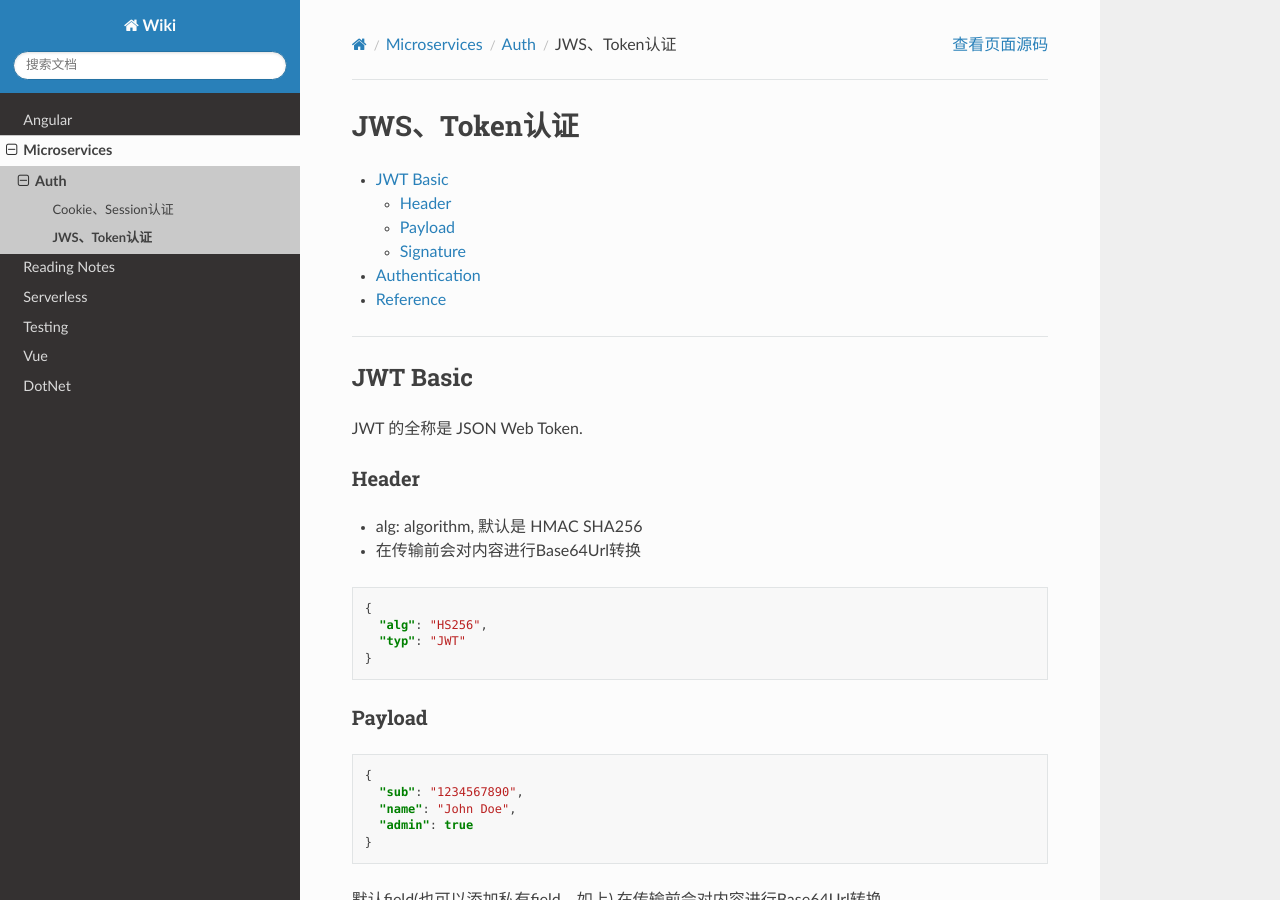
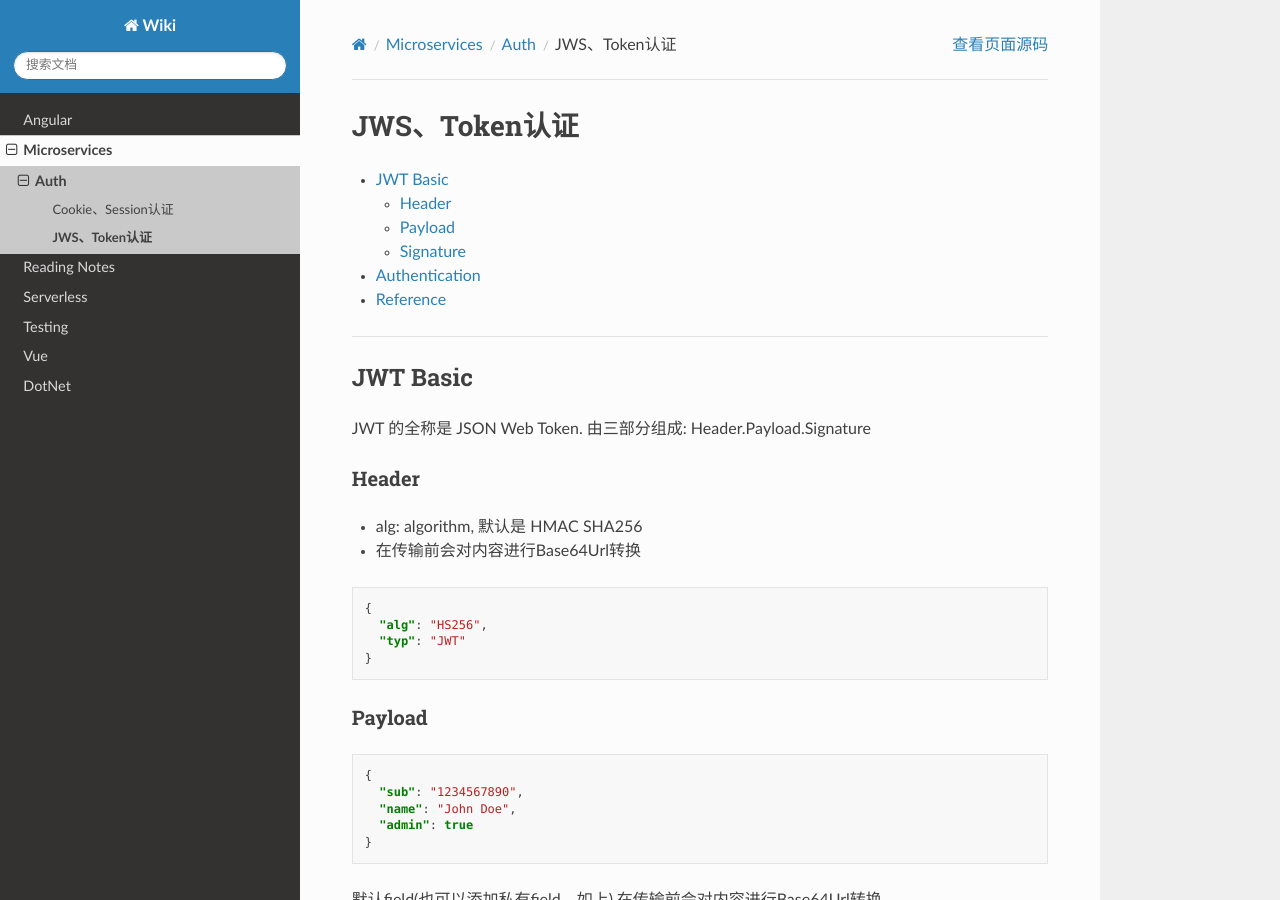
Before and after one commit to abigail830/Sphinx_wiki, a Sphinx documentation site: the page built from source/Microservices/Auth/JWS_token.rst, in a window 1280 px wide and 900 px high. Built offline with Sphinx 7.4.7 and the Read the Docs theme 2.0.0, drawn with Linux system fonts in a browser that asks for light colours.

Commit message:
Update JWS_token.rst

```diff
--- a/source/Microservices/Auth/JWS_token.rst
+++ b/source/Microservices/Auth/JWS_token.rst
@@ -17,7 +17,7 @@ JWS、Token认证
 JWT Basic
 ------------
 
-JWT 的全称是 JSON Web Token.
+JWT 的全称是 JSON Web Token. 由三部分组成: Header.Payload.Signature
 
 Header
 ^^^^^^^^^^
@@ -62,8 +62,6 @@ Signature
 
 
 
-
-
 Authentication
 -----------------------
 
```
